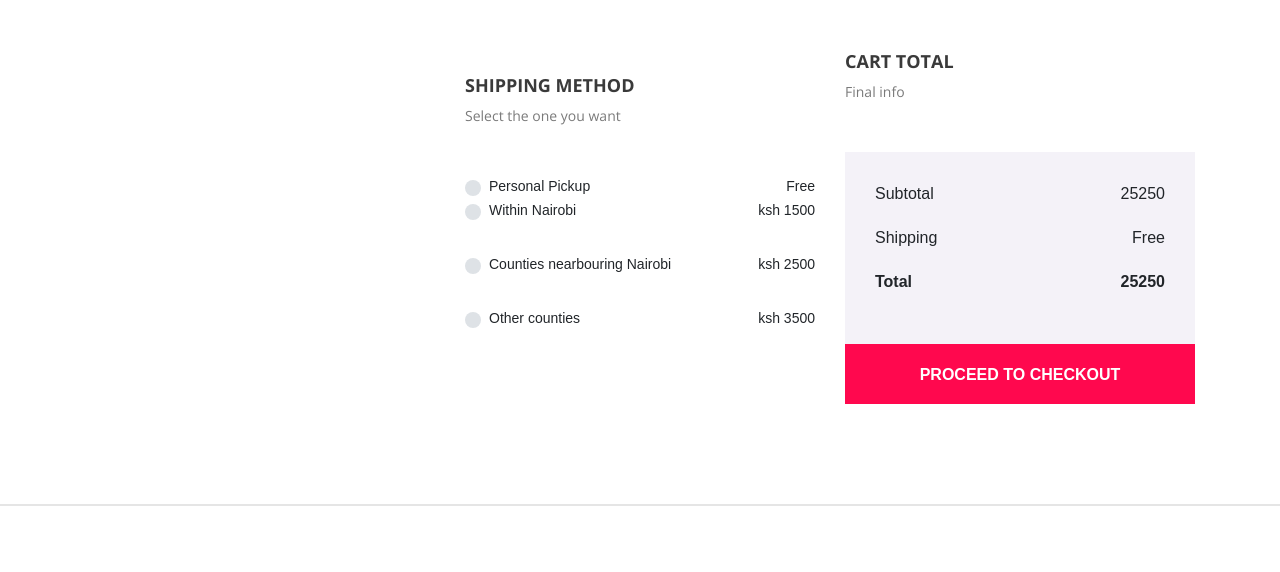
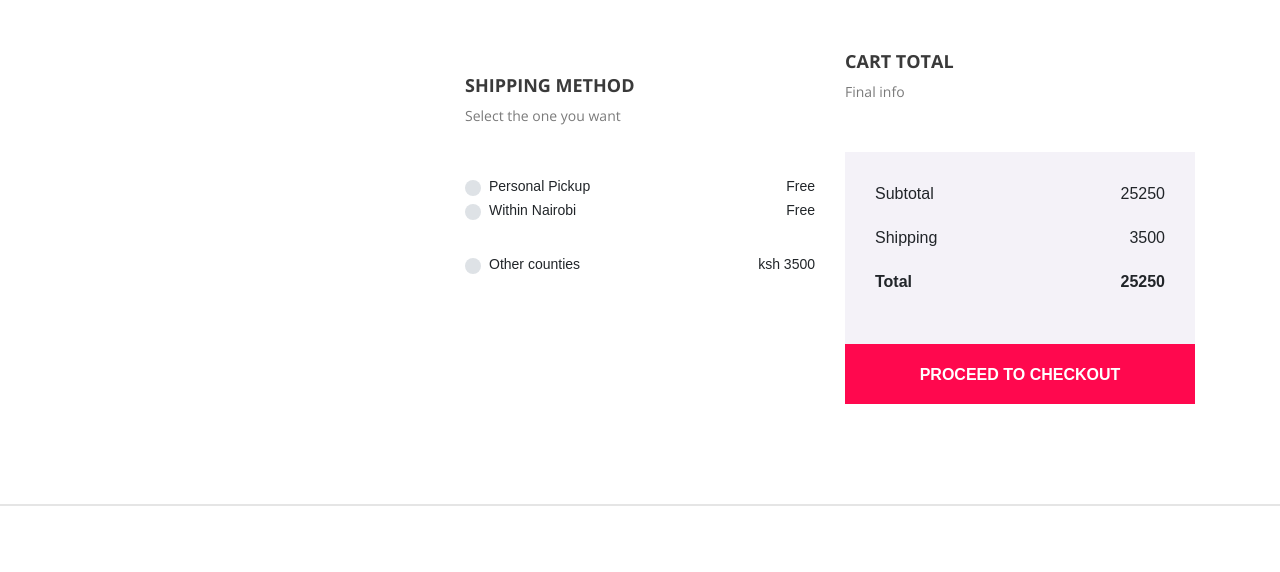
Before and after one commit to RoySamson-stack/ecommerce-website-, a Django app: page /cart/ in a window 1280 px wide. Shown: the part 1074-1646 px from the top of the page. Run offline with Django 4.2, Linux system fonts and the light colour scheme; a user stored in the database is signed in; data comes from the database, SQL or seed files in the repository; both versions use the stored data as it was after the commit; some libraries are stand-ins or nearby versions.

Commit message:
updating the navabar

```diff
--- a/onlinestore/templates/includes/navbar.html
+++ b/onlinestore/templates/includes/navbar.html
@@ -91,9 +91,9 @@
                                     <!-- Cart List Area Start -->
 
                                 </div>
-                                <div class="header-right-side-menu ml-15">
+                                <!-- <div class="header-right-side-menu ml-15">
                                     <a href="#" id=""><i class="ti-user" aria-hidden="true"></i></a>
-                                </div>
+                                </div> -->
                             </div>
                         </div>
                     </div>
--- a/onlinestore/templates/onlinestore/cart.html
+++ b/onlinestore/templates/onlinestore/cart.html
@@ -28,7 +28,7 @@
                                         <td class="qty">
                                             <div class="quantity">
                                                 <span class="qty-minus" onclick="var effect = document.getElementById('qty'); var qty = effect.value; if( !isNaN( qty ) &amp;&amp; qty &gt; 1 ) effect.value--;return false;"><i class="fa fa-minus" aria-hidden="true"></i></span>
-                                                <input type="text" class="qty-text" id="qty" step="1" min="1" max="99" name="quantity" value="{{cartItem.quantity}}">
+                                                <input type="text" class="qty-text" id="qty" step="1" min="1" max="99" name="quantity" value="{{quantity}}">
                                                 <span class="qty-plus" onclick="var effect = document.getElementById('qty'); var qty = effect.value; if( !isNaN( qty )) effect.value++;return false;"><i class="fa fa-plus" aria-hidden="true"></i></span>
                                             </div>
                                         </td>
@@ -79,13 +79,8 @@
                             </div>
 
                             <div class="custom-control custom-radio mb-30">
-                                <input type="radio" id="customRadio1" name="choice" class="custom-control-input" value="1500 ">
-                                <label class="custom-control-label d-flex align-items-center justify-content-between" for="customRadio1"><span>Within Nairobi</span><span>ksh 1500</span></label>
-                            </div>
-
-                            <div class="custom-control custom-radio mb-30">
-                                <input type="radio" id="customRadio2" name="choice" class="custom-control-input" value="2500">
-                                <label class="custom-control-label d-flex align-items-center justify-content-between" for="customRadio2"><span>Counties nearbouring Nairobi</span><span>ksh 2500</span></label>
+                                <input type="radio" id="customRadio1" name="choice" class="custom-control-input" value="">
+                                <label class="custom-control-label d-flex align-items-center justify-content-between" for="customRadio1"><span>Within Nairobi</span><span>Free</span></label>
                             </div>
                             <div class="custom-control custom-radio mb-30">
                                 <input type="radio" id="customRadio2" name="choice" class="custom-control-input" value="3500">
@@ -102,7 +97,7 @@
 
                             <ul class="cart-total-chart">
                                 <li><span>Subtotal</span> <span>{{total}}</span></li>
-                                <li><span>Shipping</span> <span>Free</span></li>
+                                <li class="shipping"><span>Shipping</span> <span>3500</span></li>
                                 <li><span><strong>Total</strong></span> <span><strong>{{total}}</strong></span></li>
                             </ul>
                             <a href="{%url 'checkout'%}" class="btn karl-checkout-btn">Proceed to checkout</a>
--- a/onlinestore/views.py
+++ b/onlinestore/views.py
@@ -143,7 +143,7 @@ def remove_cart_item(request, id):
     orderItem.delete()
     return redirect('cart')
 
-def cart(request, total = 0, quantity=0):
+def cart(request, total = 0, quantity=0, itemttotal=0):
     customer = request.user
     choice = request.POST.get('choice', None)
     order = Cart.objects.filter(customer=customer, purchase_complete=False)
@@ -151,6 +151,8 @@ def cart(request, total = 0, quantity=0):
     item_count = cartItems.count()
 
     for item in cartItems:
+        quantity = item.quantity
+        itemtotal = int(item.quantity * item.product.price)
         total += (int(item.product.price))
     if choice in ['1500']:
           total += 1500
@@ -163,7 +165,8 @@ def cart(request, total = 0, quantity=0):
     context = {
         'cartItems': cartItems,
         'item_count': item_count,
-        # 'itemtotal': itemtotal,
+        'quantity': quantity,
+        'itemtotal': itemtotal,
         'total': total,
         # 'grandTotal': grandTotal
 
```
Also changed, not shown: onlinestore/templates/onlinestore/checkout.html (+9 -9 lines), db.sqlite3.
